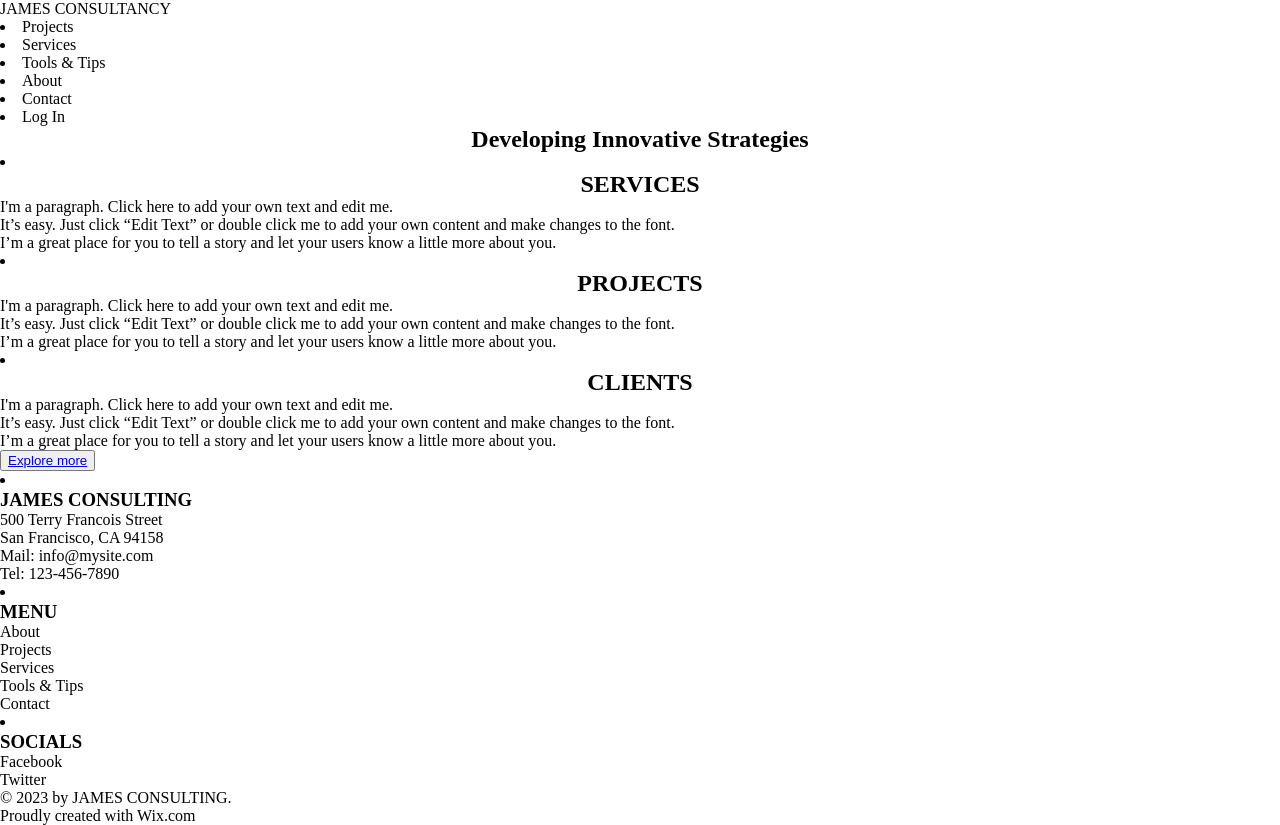
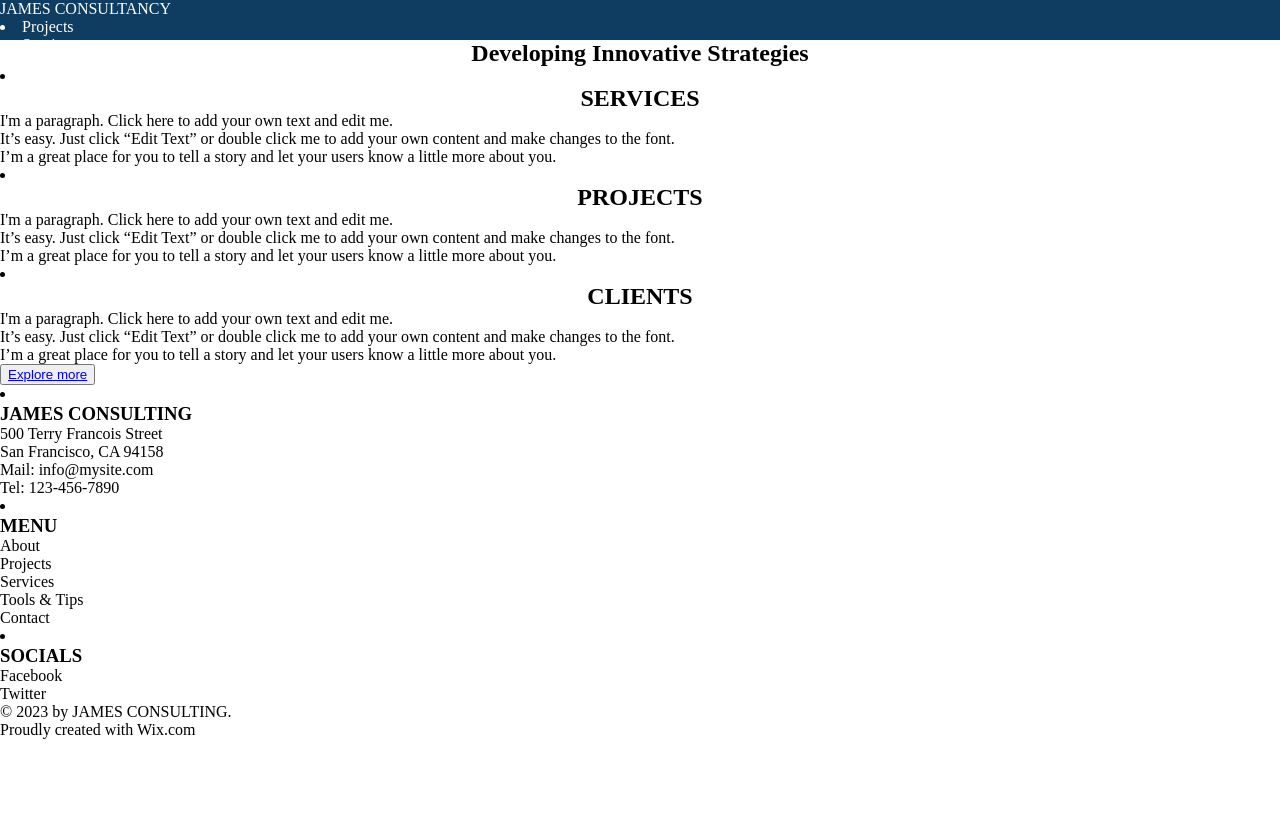
Before and after one commit to sylvestus/james_consulting, a plain HTML site: page index.html in a window 1280 px wide. After the commit the page ends 800 px from the top, so only its background shows below. Drawn offline with Linux system fonts and the light colour scheme.

Commit message:
style navbar

```diff
--- a/index.css
+++ b/index.css
@@ -1,2 +1,13 @@
 *{
     margin: 0px;
+
+}
+.navbar{
+
+    background-color: #0E3D61;
+    width: 100%;
+    height: 40px;
+    color: white;
+
+
+}
```
